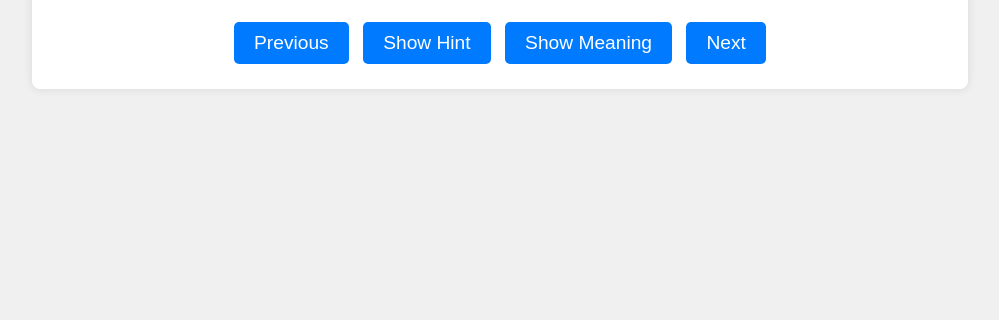
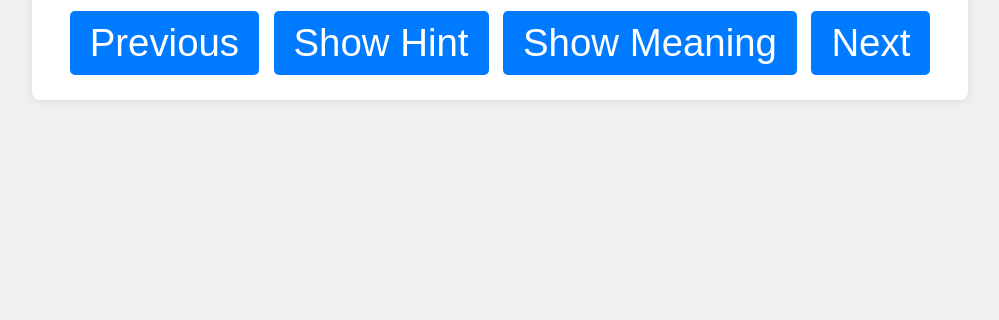
Before and after one commit to thepankaj08/vocab, a plain HTML site: page index.html in a window 1280 px wide. Shown: the part 480-800 px from the top of the page, without its empty margins (140-1139 px from the left). Drawn offline with Linux system fonts and the light colour scheme.

Commit message:
Update index.html

```diff
--- a/index.html
+++ b/index.html
@@ -40,7 +40,7 @@
         button, input[type="checkbox"] {
             margin: 5px;
             padding: 10px 20px;
-            font-size: 1.2em;
+            font-size: 3vw;
             background-color: #007bff;
             color: #fff;
             border: none;
```
